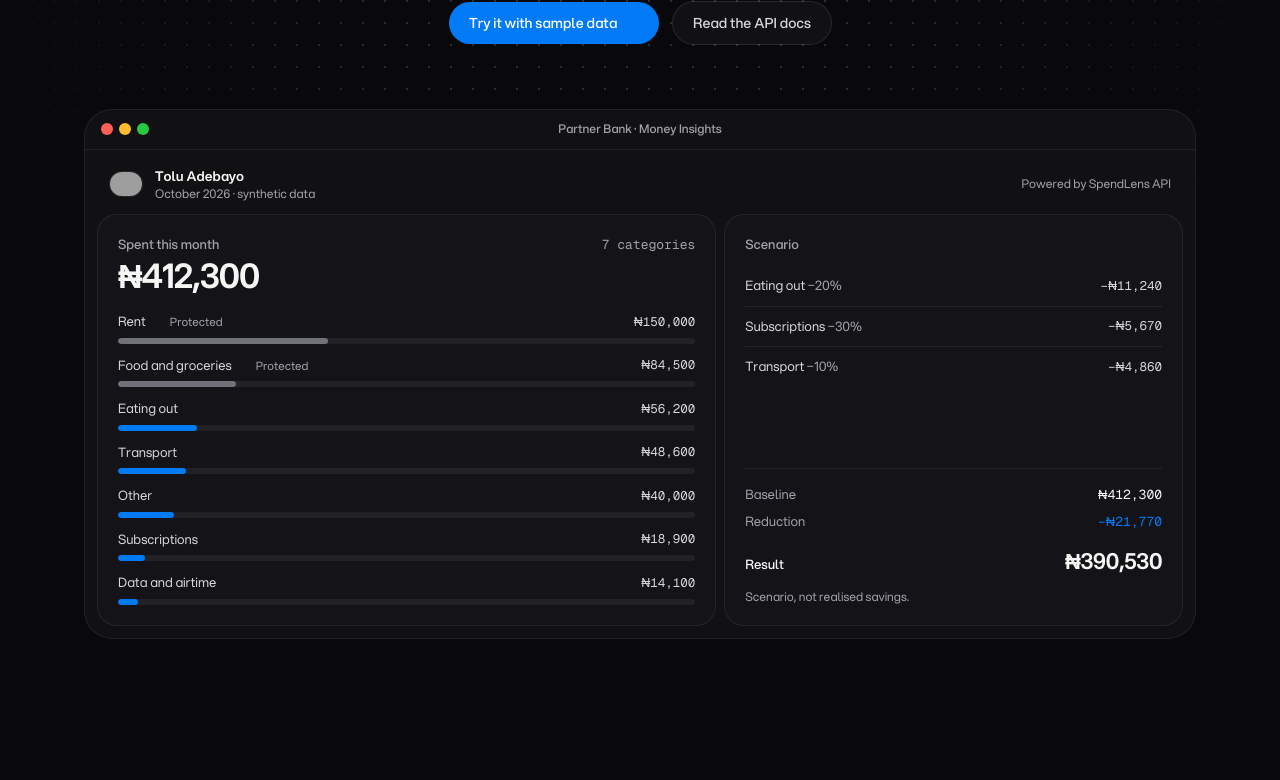
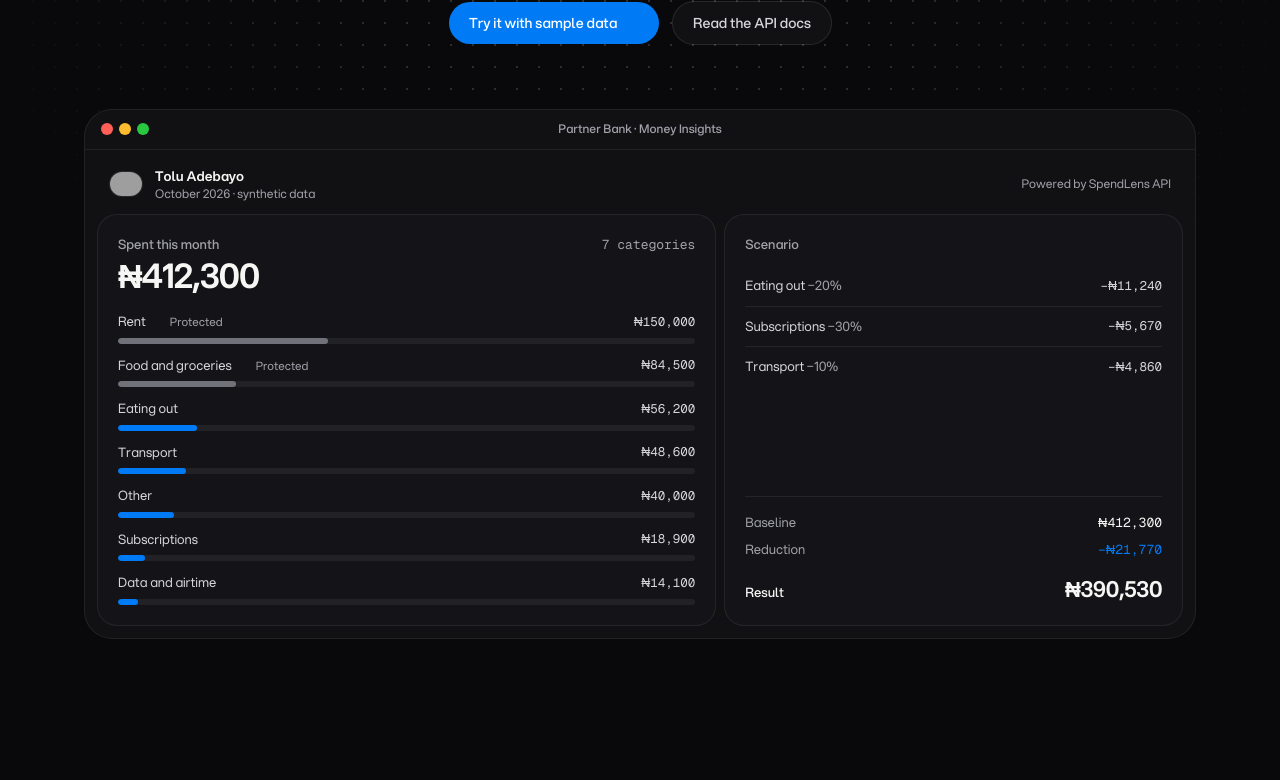
Before and after one commit to olatunjitobiloba/spendlens, a Next.js app in the folder web/: page / in a window 1280 px wide. Shown: the part 404-1184 px from the top of the page. Built offline with nearby package versions, Linux system fonts and the light colour scheme; no server answers; grey boxes are pictures that could not be loaded; some icons are missing.

Commit message:
chore: remove useless text at the bottom

```diff
--- a/web/components/marketing/visuals/scenario-preview.tsx
+++ b/web/components/marketing/visuals/scenario-preview.tsx
@@ -108,7 +108,6 @@ export function ScenarioPreview() {
               </dd>
             </div>
           </dl>
-          <p className="mt-3 text-xs text-t3">Scenario, not realised savings.</p>
         </div>
       </div>
       </div>
```
